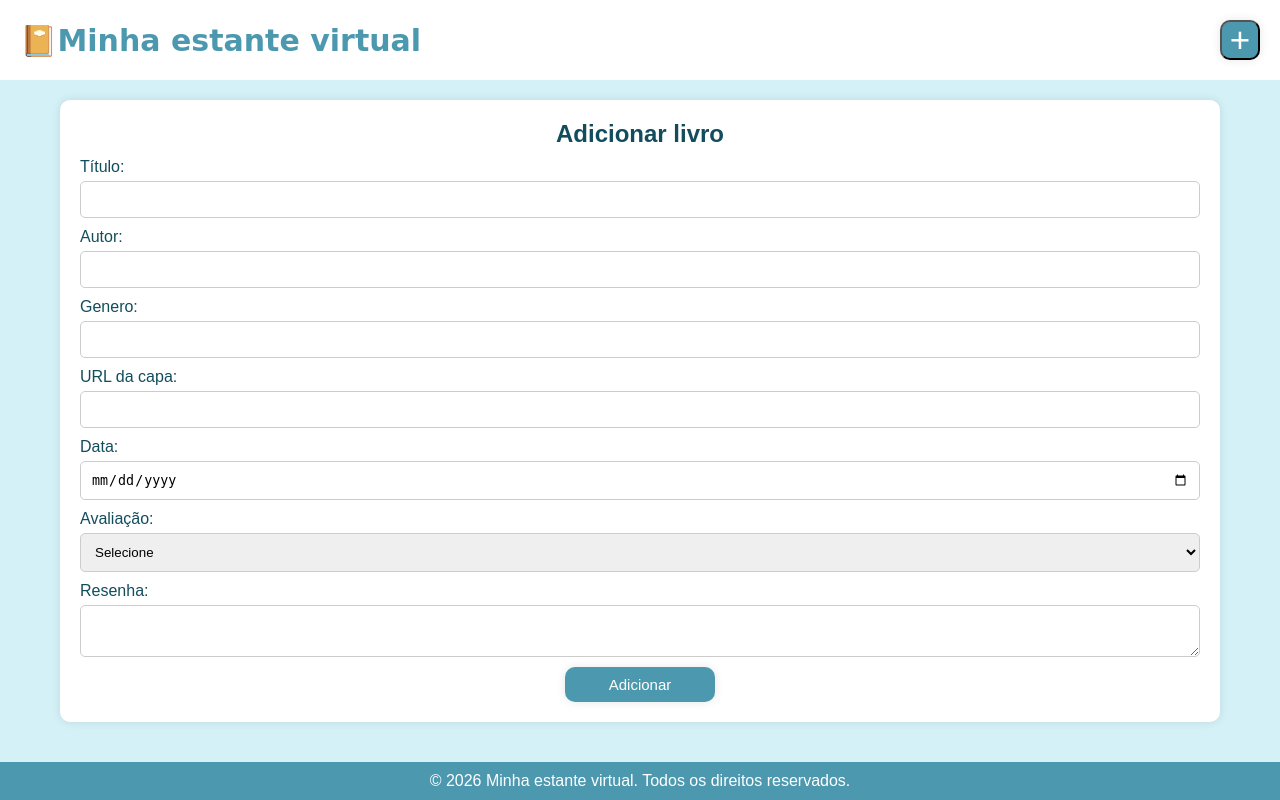
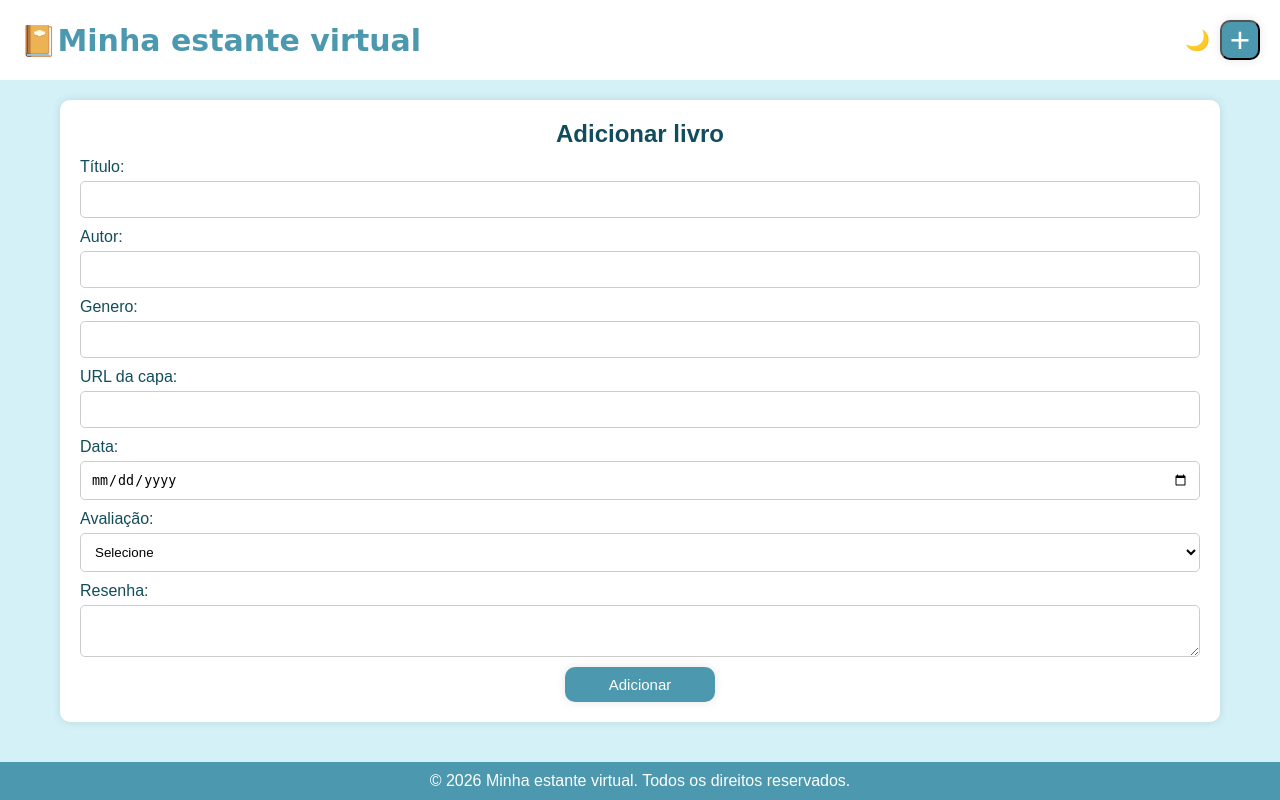
Before and after one commit to anakogeyama/minha-estante-virtual-flask, a Flask app: page /add in a window 1280 px wide. Run offline with Flask 3, Linux system fonts and the light colour scheme.

Commit message:
adicionando dark mode

```diff
--- a/static/css/style.css
+++ b/static/css/style.css
@@ -1,41 +1,90 @@
+:root {
+    --background-color: #d4f1f8;
+    --text-color: #124d5d;
+    --card-background-color: white;
+    --header-background-color: white;
+    --shadow-color: rgba(0, 0, 0, 0.1);
+    --input-color: white;
+}
+
+body.dark-mode {
+    --background-color: #102a33;
+    --text-color: #e0f7fa;
+    --card-background-color: #1b3b45;
+    --header-background-color: #1b3b45;
+    --shadow-color: rgba(0, 0, 0, 0.3);
+    --input-color: #102a33;
+}
+
 * {
     margin: 0;
     padding: 0;
     box-sizing: border-box;
 }
-body{
+
+body {
     font-family: Arial, Helvetica, sans-serif;
     display: flex;
     flex-direction: column;
     min-height: 100vh;
+    color: var(--text-color);
+    background-color: var(--background-color);
+    transition: background-color 0.3s, color 0.3s;
 }
-a{
+
+a {
     text-decoration: none;
 }
-header{
-    background-color: white;
+
+header {
     padding: 20px;
     display: flex;
     justify-content: space-between;
     align-items: center;
+    background-color: var(--header-background-color);
 }
-header h1{
-    font-family:cursive;
+
+header h1 {
+    font-family: cursive;
     font-size: 30px;
     color: #4c99af;
 }
-header a{
+
+header a {
     display: flex;
     align-items: center;
 }
+
 header a h1 {
     transition: color 0.3s ease;
 }
+
 header a:hover h1 {
     color: #387f93;
     cursor: pointer;
 }
-#addButton{
+
+.header-buttons {
+    display: flex;
+    gap: 10px;
+    align-items: center;
+}
+
+#theme-toggle-button {
+    font-size: 20px;
+    background: none;
+    border: none;
+    outline: none;
+    box-shadow: none;
+    text-decoration: none;
+    cursor: pointer;
+}
+
+#theme-toggle-button:hover {
+    transform: scale(1.05);
+}
+
+#addButton {
     font-size: 35px;
     color: white;
     background-color: #4c99af;
@@ -45,14 +94,16 @@ header a:hover h1 {
     display: flex;
     justify-content: center;
     border-radius: 10px;
-    box-shadow: 0px 0px 10px rgba(0, 0, 0, 0.1);
+    box-shadow: 0px 0px 10px var(--shadow-color);
     text-decoration: none;
     transition: background-color 0.3s ease, transform 0.2s ease;
 }
+
 #addButton:hover {
     background-color: #387f93;
     transform: scale(1.05);
 }
+
 #addButton a,
 #addButton a:visited,
 #addButton a:hover,
@@ -60,6 +111,7 @@ header a:hover h1 {
     color: white;
     text-decoration: none;
 }
+
 #addButton a {
     color: white;
     text-decoration: none;
@@ -69,43 +121,46 @@ header a:hover h1 {
     width: 100%;
     height: 100%;
 }
+
 #addButton a:visited,
 #addButton a:hover,
 #addButton a:active {
     color: white;
     cursor: pointer;
 }
-main{
+
+main {
     padding: 20px;
-    background-color: #d4f1f8;
     flex: 1;
+    background-color: var(--background-color);
 }
-.cards-container{
+
+.cards-container {
     margin: 10px 30px;
     display: flex;
     justify-content: space-evenly;
     flex-wrap: wrap;
     gap: 30px;
+}
 
-}
 .card {
-    background-color: white;
+    color: var(--text-color);
     padding: 10px;
     border-radius: 10px;
     width: 180px;
     min-height: 280px;
     height: auto;
     text-align: center;
-    color: #124d5d;
-    box-shadow: 0px 0px 10px rgba(0, 0, 0, 0.1);
+    box-shadow: 0px 0px 10px var(--shadow-color);
     border: 1px solid #ccc;
-
+    background-color: var(--card-background-color);
     display: flex;
     flex-direction: column;
     align-items: center;
     gap: 8px;
 }
-.card:hover{
+
+.card:hover {
     transform: scale(1.03);
     transition: transform 0.3s ease;
     box-shadow: 0px 0px 15px rgba(0, 0, 0, 0.2);
@@ -131,34 +186,39 @@ main{
     flex-shrink: 0;
 }
 
-.info-container{
-    background-color: white;
+.info-container {
+    background-color: var(--card-background-color);
     padding: 20px;
     margin: 0px 40px;
     border-radius: 10px;
-    box-shadow: 0px 0px 10px rgba(0, 0, 0, 0.1);
+    box-shadow: 0 0 10px var(--shadow-color);
     display: flex;
     flex-direction: row;
     gap: 20px;
 }
-.info-container img{
+
+.info-container img {
     width: 200px;
     height: 300px;
     object-fit: cover;
     border-radius: 6px;
 }
-.book-info{
-    color: #124d5d;
+
+.book-info {
+    color: var(--text-color);
     display: flex;
     flex-direction: column;
     gap: 10px;
 }
-.rating-container{
+
+
+.rating-container {
     display: flex;
     align-items: center;
     gap: 10px;
 }
-#returnButton{
+
+#returnButton {
     font-size: 15px;
     color: white;
     background-color: #4c99af;
@@ -170,38 +230,47 @@ main{
     border-radius: 10px;
     box-shadow: 0px 0px 10px rgba(0, 0, 0, 0.1);
 }
-#returnButton:hover{
+
+#returnButton:hover {
     background-color: #387f93;
 }
-.form-container{
+
+.form-container {
     margin: 0px 40px;
-    background-color: white;
     padding: 20px;
     border-radius: 10px;
-    box-shadow: 0px 0px 10px rgba(0, 0, 0, 0.1);
     display: flex;
     flex-direction: column;
     gap: 10px;
     text-align: center;
-    color: #124d5d;
+    background-color: var(--card-background-color);
+    color: var(--text-color);
+    box-shadow: 0 0 10px var(--shadow-color);
 }
-#addBookForm{
+
+#addBookForm {
     display: flex;
     flex-direction: column;
     gap: 10px;
 }
-.form-group{
+
+.form-group {
     display: flex;
     flex-direction: column;
     gap: 5px;
     text-align: left;
 }
-input, textarea, select{
+
+input,
+textarea,
+select {
     padding: 10px;
     border-radius: 5px;
     border: 1px solid #ccc;
     width: 100%;
+    background-color: var(--input-color);
 }
+
 .form-container button {
     text-decoration: none;
     font-size: 15px;
@@ -221,7 +290,8 @@ input, textarea, select{
 .form-container button:hover {
     background-color: #387f93;
 }
-footer{
+
+footer {
     background-color: #4c99af;
     color: white;
     text-align: center;
@@ -304,6 +374,7 @@ footer{
     .card:hover {
         transform: none;
     }
+
     header a h1,
     #addButton {
         transition: none;
--- /dev/null
+++ b/static/js/script.js
@@ -0,0 +1,13 @@
+const themeToggleButton = document.querySelector('#theme-toggle-button');
+const body = document.querySelector('body');
+const savedTheme = localStorage.getItem('theme');
+if(savedTheme === 'dark'){
+  body.classList.add('dark-mode');
+  themeToggleButton.textContent = '☀️';
+}
+themeToggleButton.addEventListener('click', () => {
+  body.classList.toggle('dark-mode');
+  const isDarkMode = body.classList.contains('dark-mode');
+  themeToggleButton.textContent = isDarkMode ? '☀️' : '🌙';
+  localStorage.setItem('theme', isDarkMode ? 'dark' : 'light');
+});
--- a/templates/layout.html
+++ b/templates/layout.html
@@ -12,7 +12,10 @@
             <h1>📔</h1>
             <h1>Minha estante virtual</h1>
         </a>
-        <button id="addButton"><a href="{{ url_for('show_add_form') }}">+</a></button>
+        <div class="header-buttons">
+            <button id="theme-toggle-button">🌙</button>
+            <button id="addButton"><a href="{{ url_for('show_add_form') }}">+</a></button>
+        </div>
     </header>
     <main>
         {% block content %}
@@ -21,5 +24,6 @@
     <footer>
         <p>&copy; 2026 Minha estante virtual. Todos os direitos reservados.</p>
     </footer>
+    <script src="{{ url_for('static', filename='js/script.js') }}" defer></script>
 </body>
 </html>
```
